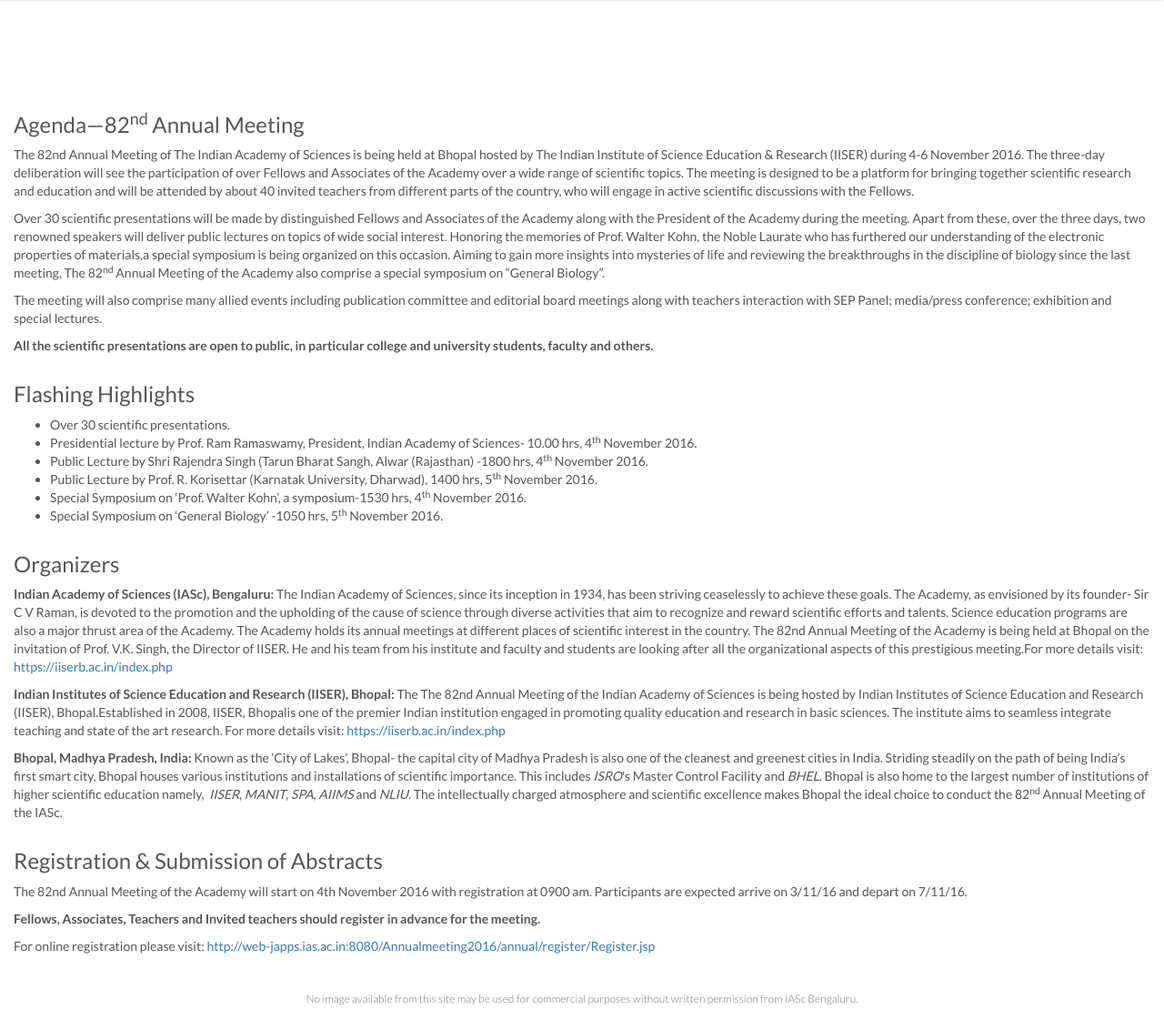
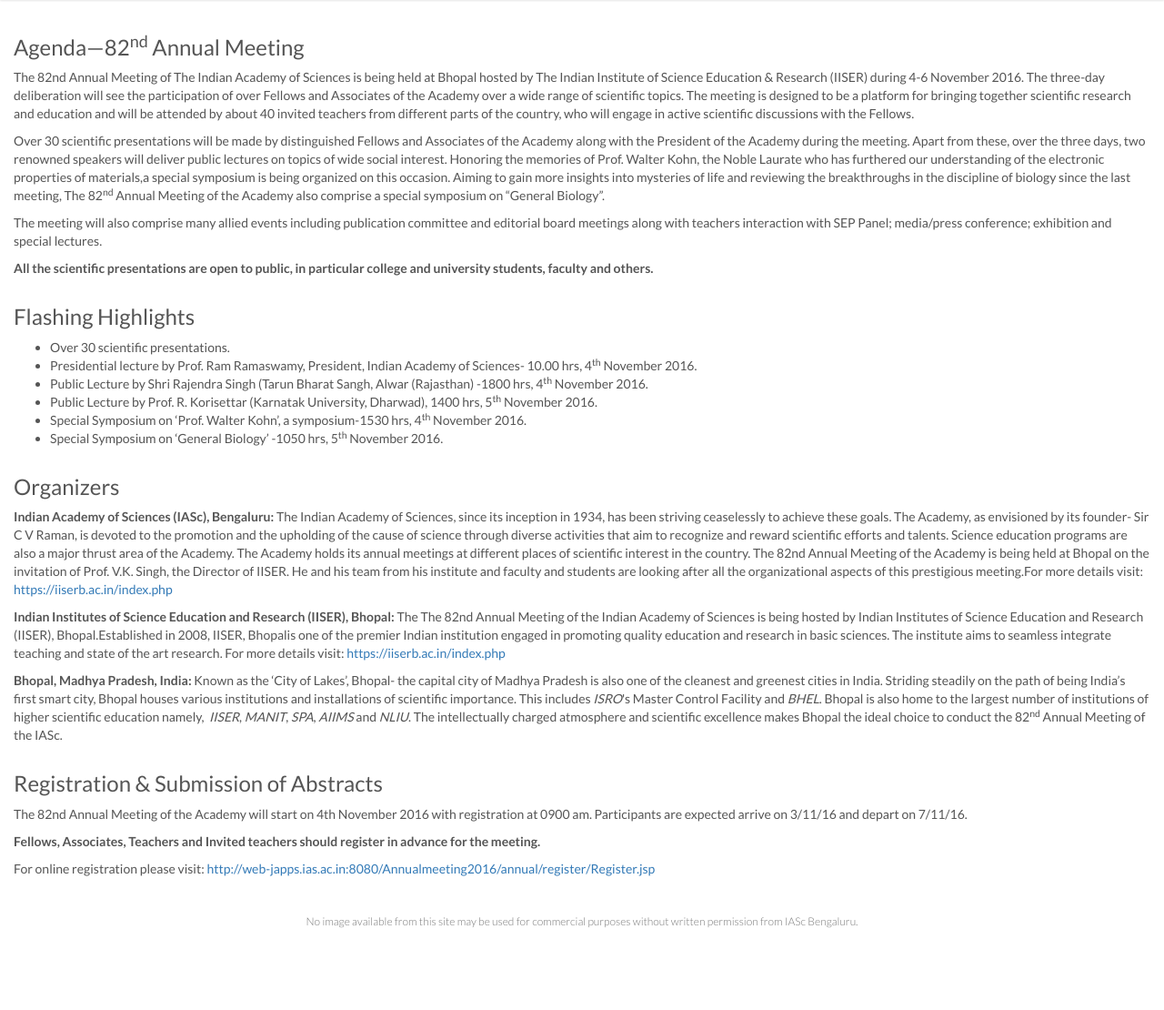
Before and after one commit to SrirangaDigital/ias-conf, a PHP site: the page made by application/views/flat/2-About/index.php in a window 1280 px wide. Shown: the part 151-1261 px from the top of the page at 91% size. After the commit the page ends 1171 px from the top, so only its background shows below. Run offline with PHP 8.4, Linux system fonts and the light colour scheme; the template is opened without the code that fills it, so the values that code supplies are empty; some libraries are stand-ins or nearby versions.

Commit message:
No. 30 - Reduced the gap above the heading

```diff
--- a/application/views/flat/2-About/index.php
+++ b/application/views/flat/2-About/index.php
@@ -1,12 +1,12 @@
 <div class="container">
-    <div class="row first-row">
+    <div class="row">
         <!-- Column 1 -->
         <div class="col-md-12 text-center">
             <p>&nbsp;</p>
         </div>
     </div>
 </div>
-<div id="grid" class="container-fluid">
+<div id="grid" class="container-fluid gap-above">
     <div class="row">
         <div class="col-md-12">
             <h3>Agenda&mdash;82<sup>nd</sup> Annual Meeting</h3>
--- a/application/views/flat/3-Schedule/index.php
+++ b/application/views/flat/3-Schedule/index.php
@@ -1,5 +1,5 @@
 <div class="container">
-    <div class="row first-row">
+    <div class="row">
         <!-- Column 1 -->
         <div class="col-md-12 text-center">
             <p>&nbsp;</p>
```
